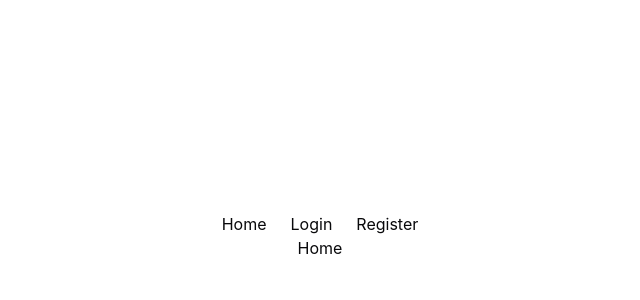
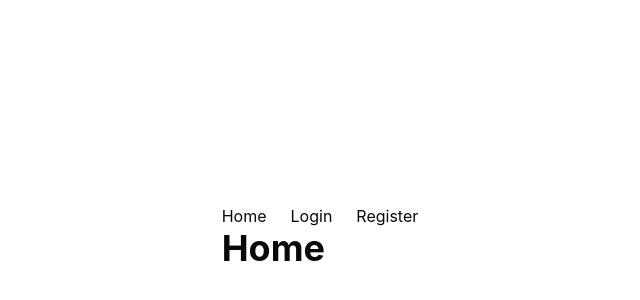
Before and after one commit to techyvino/vite-project-starter, a React (Vite) app: page / in a window 1280 px wide. Shown: the part 164-464 px from the top of the page, without its empty margins (320-960 px from the left). Built offline with nearby package versions, Linux system fonts and the light colour scheme.

Commit message:
refactor: update routing components to use react-router-dom v7

```diff
--- a/package.json
+++ b/package.json
@@ -30,7 +30,7 @@
     "react": "^18.3.1",
     "react-dom": "^18.3.1",
     "react-router": "^5.1.2",
-    "react-router-dom": "^5.1.2",
+    "react-router-dom": "^7.1.3",
     "tailwind-merge": "^2.5.5",
     "tailwindcss-animate": "^1.0.7"
   },
@@ -62,6 +62,6 @@
     "tailwindcss": "^3.4.15",
     "typescript": "~5.6.2",
     "typescript-eslint": "^8.15.0",
-    "vite": "^6.0.1"
+    "vite": "^5.4.14"
   }
 }
--- a/src/App.tsx
+++ b/src/App.tsx
@@ -1,6 +1,5 @@
-import { BrowserRouter, Route, Switch } from 'react-router-dom';
+import { BrowserRouter, Route, Routes } from 'react-router-dom';
 
-import Heading from './Heading';
 import AuthLayout from './layout';
 import Router from './Router';
 
@@ -8,17 +7,13 @@ function App() {
   return (
     <div className="h-screen flex flex-col items-center justify-center">
       <BrowserRouter>
-        <AuthLayout />
-        <Switch>
-          {Router.map((route, index) => (
-            <Route
-              key={index}
-              component={() => <Heading title={route?.title || ''} />}
-              path={route?.path}
-              exact={!!route?.exact}
-            />
-          ))}
-        </Switch>
+        <Routes>
+          <Route path="/" element={<AuthLayout />}>
+            {Router.map((route, index) => (
+              <Route key={index} element={route?.element} path={route?.path} />
+            ))}
+          </Route>
+        </Routes>
       </BrowserRouter>
     </div>
   );
--- a/src/Heading.tsx
+++ /dev/null
@@ -1,5 +0,0 @@
-const Heading = ({ title }: { title: string }) => {
-  return <div>{title}</div>;
-};
-
-export default Heading;
--- a/src/Router.tsx
+++ b/src/Router.tsx
@@ -1,4 +1,4 @@
-import { Redirect } from 'react-router-dom';
+import { Navigate } from 'react-router-dom';
 
 export const Router = [
   {
@@ -32,7 +32,7 @@ export const Router = [
   {
     path: '*',
     title: 'Not Found',
-    element: <Redirect to={'/'} />,
+    element: <Navigate to={'/'} replace />,
   },
 ];
 
--- a/src/layout.tsx
+++ b/src/layout.tsx
@@ -1,4 +1,4 @@
-import { NavLink } from 'react-router-dom';
+import { NavLink, Outlet } from 'react-router-dom';
 
 const AuthLayout = () => {
   return (
@@ -14,6 +14,7 @@ const AuthLayout = () => {
           <NavLink to="/profile">Register</NavLink>
         </li>
       </ul>
+      <Outlet />
     </div>
   );
 };
```
Also changed, not shown: commitlint.config.js (+11 -11 lines), 1 other file (tests, documents, lock files or other folders).
